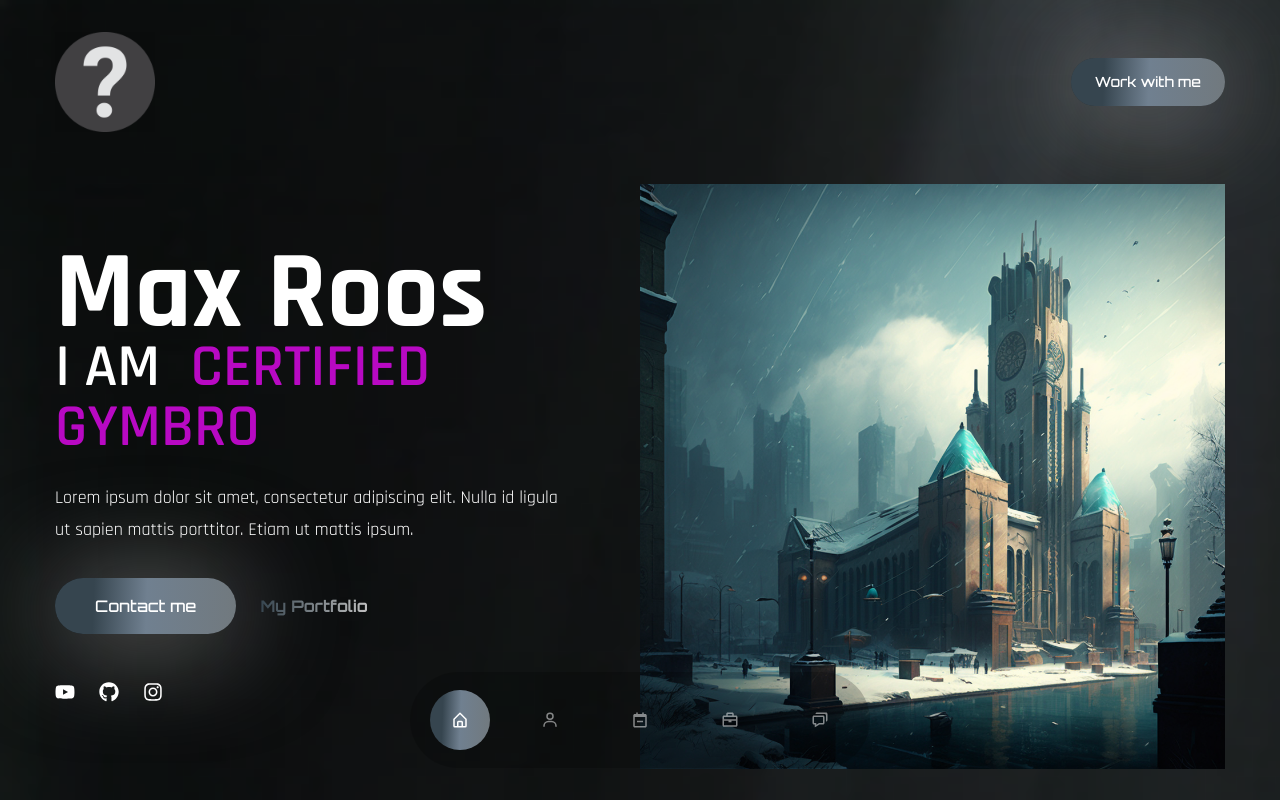
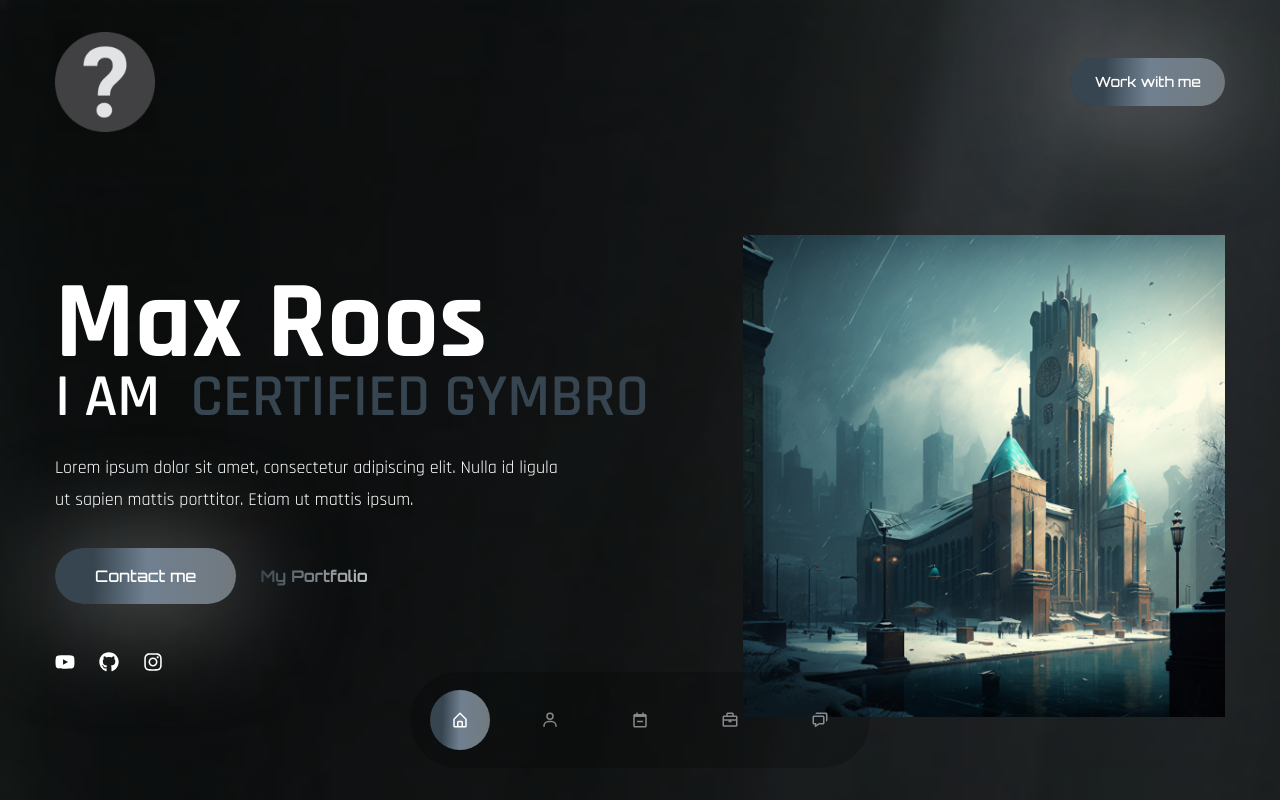
Before and after one commit to MaxRoos04/Max-Portfolio, a React (Create React App) app: page / in a window 1280 px wide. Shown: the top 800 px of the page. Built offline with nearby package versions, Linux system fonts and the light colour scheme; the HTML template or start-up script is replaced by a standard one; a web font is replaced by a local one.

Commit message:
Added some motion to the banner

```diff
--- a/src/components/Banner.js
+++ b/src/components/Banner.js
@@ -10,9 +10,9 @@ const Banner = () => {
     <div className='container mx-auto'>
       <div className='flex flex-col gap-y-8 lg:flex-row lg:items-center lg:gap-x-12'>
         <div className='flex-1 text-center font-secondary lg:text-left'>
-          <h1 className='text-[55px] font-bold leading-[0.8] lg:text-[110px]'>
-            Max <span>Roos</span></h1>
-          <div className='mb-6 text-[36px] lg:text-[60px] font-secondary font-semibold uppercase leading-[1]'>
+          <motion.h1 variants={fadeIn('up', 0.3)} initial='hidden' whileInView={'show'} viewport={{once: false, amount: 0.7}} className='text-[55px] font-bold leading-[0.8] lg:text-[110px]'>
+            Max <span>Roos</span></motion.h1>
+          <motion.div variants={fadeIn('up', 0.3)} initial='hidden' whileInView={'show'} viewport={{once: false, amount: 0.7}} className='mb-6 text-[36px] lg:text-[60px] font-secondary font-semibold uppercase leading-[1]'>
             <span className='text-white mr-4'>I am </span>
             <TypeAnimation sequence={[
               'Developer',
@@ -27,7 +27,7 @@ const Banner = () => {
               wrapper='span'
               repeat={Infinity}
             />
-         </div>
+         </motion.div>
          <p className='mb-8 max-w-lg mx-auto lg:mx-0'>Lorem ipsum dolor sit amet, consectetur adipiscing elit. Nulla id ligula ut sapien mattis porttitor. Etiam ut mattis ipsum. </p>
 
          <div className='flex max-w-max gap-x-6 items-center mb-12 mx-auto lg:mx-0'>
@@ -48,7 +48,7 @@ const Banner = () => {
          </div>
         </div>
 
-        <div style={{width:'50%'}}>
+        <div className='hidden lg:flex flex-1 max-w-[320px] lg:max-w-[482px]'>
           <img src={Image} alt=''/>
         </div>
       </div>
--- a/tailwind.config.js
+++ b/tailwind.config.js
@@ -20,7 +20,7 @@ module.exports = {
     extend: {
       colors: {
         primary: '#0a0a0a',
-        accent: '#B809C3',
+        accent: '#36454F',
       },
       backgroundImage: {
         site: "url('./assets/site-bg.jpg')",
```
